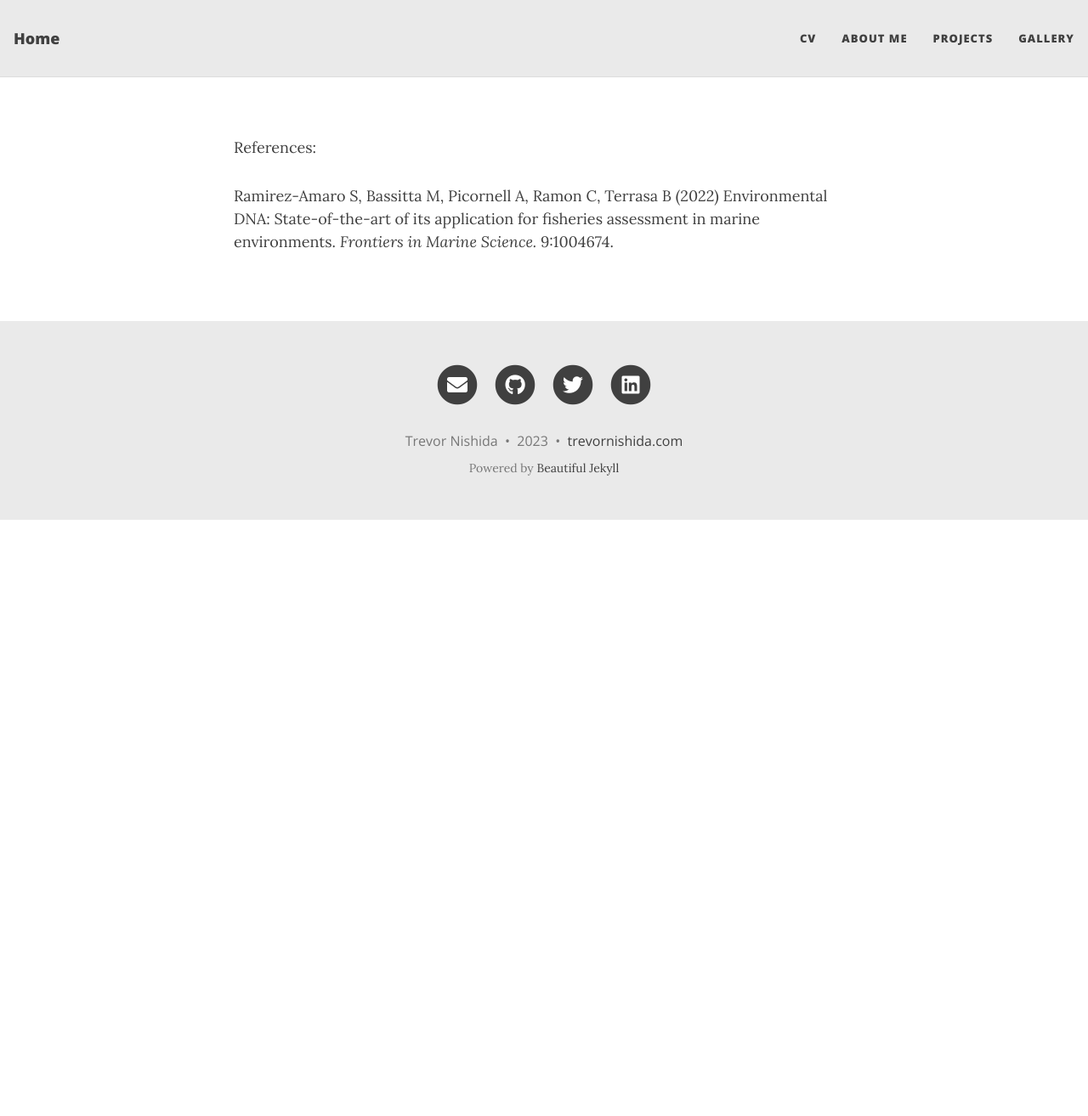
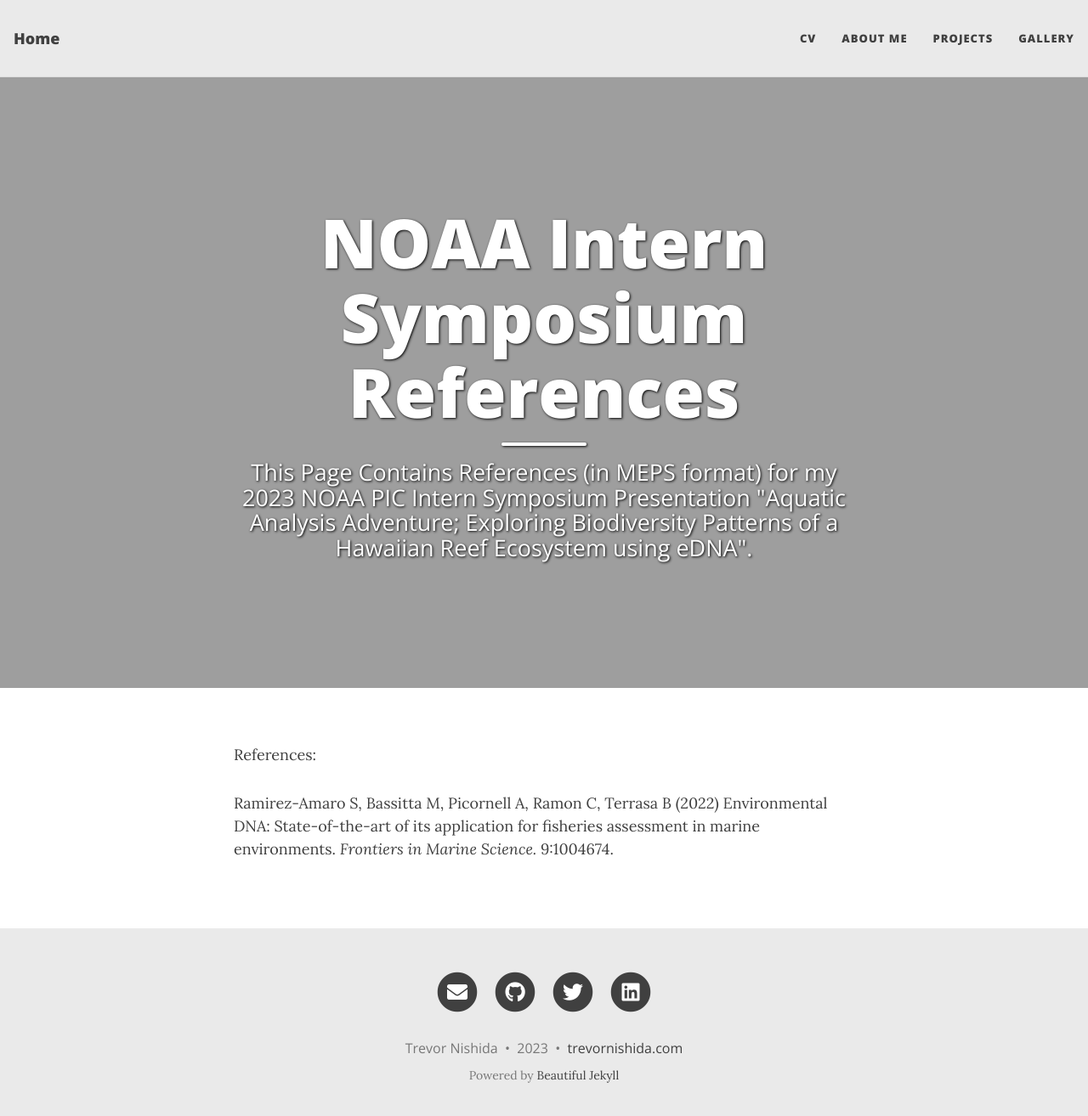
Before and after one commit to trevornishida/trevornishida.github.io, a Jekyll site: the page built from noaa_symposium.md, in a window 1280 px wide and 1327 px high. Shown: the top 1314 px of the window at 85% size. Built offline with Jekyll 4.4.1, drawn with Linux system fonts in a browser that asks for light colours; nearby versions of some CDN libraries.

Commit message:
Removing Colons, also causing issues.

```diff
--- a/noaa_symposium.md
+++ b/noaa_symposium.md
@@ -1,6 +1,6 @@
 ---
 title: NOAA Intern Symposium References
-subtitle: This Page Contains References (in MEPS format) for my 2023 NOAA PIC Intern Symposium Presentation: "Aquatic Analysis Adventure: Exploring Biodiversity Patterns of a Hawaiian Reef Ecosystem using eDNA"
+subtitle: This Page Contains References (in MEPS format) for my 2023 NOAA PIC Intern Symposium Presentation "Aquatic Analysis Adventure; Exploring Biodiversity Patterns of a Hawaiian Reef Ecosystem using eDNA".
 cover-img: "/assets/images/coral2.jpg"
 ---
 
```
